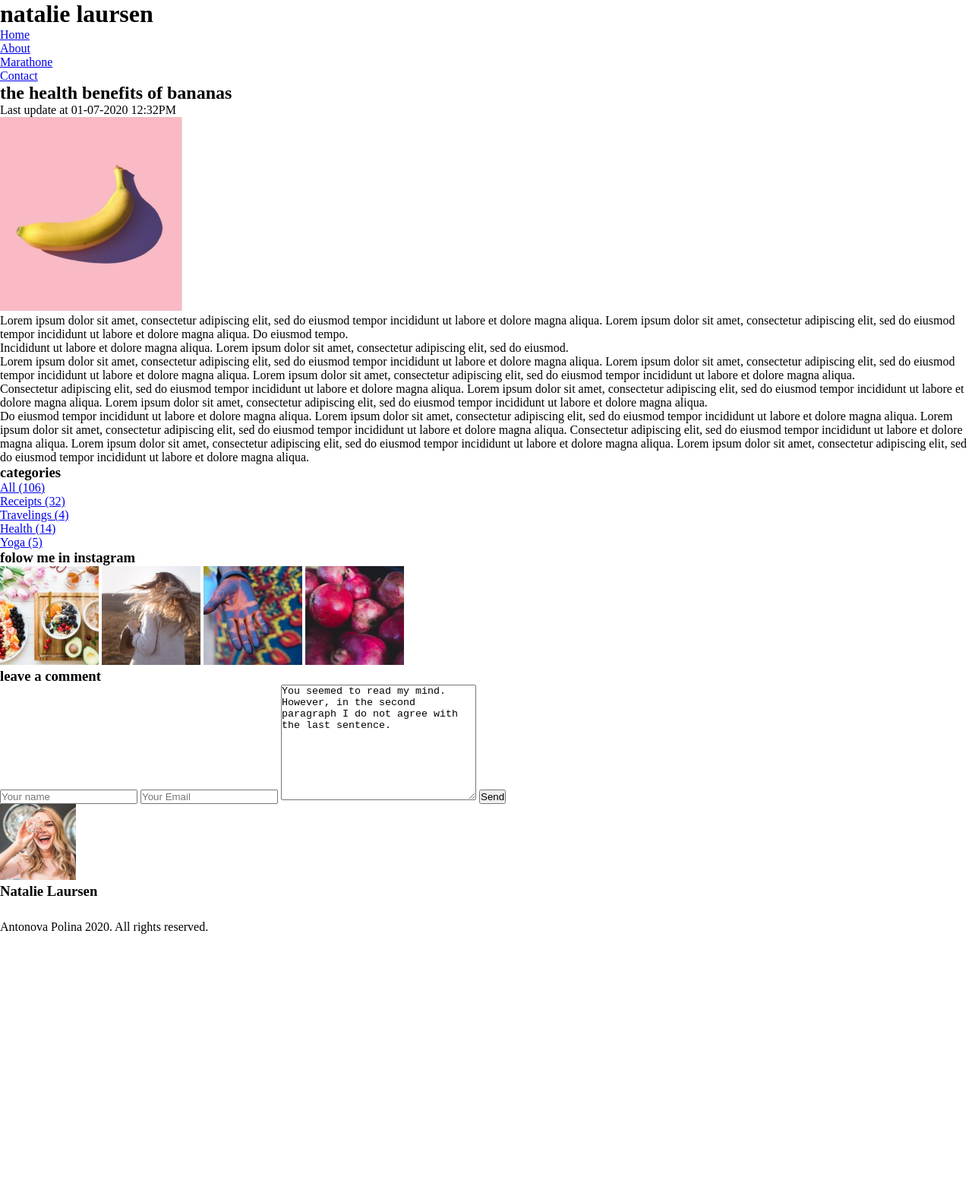
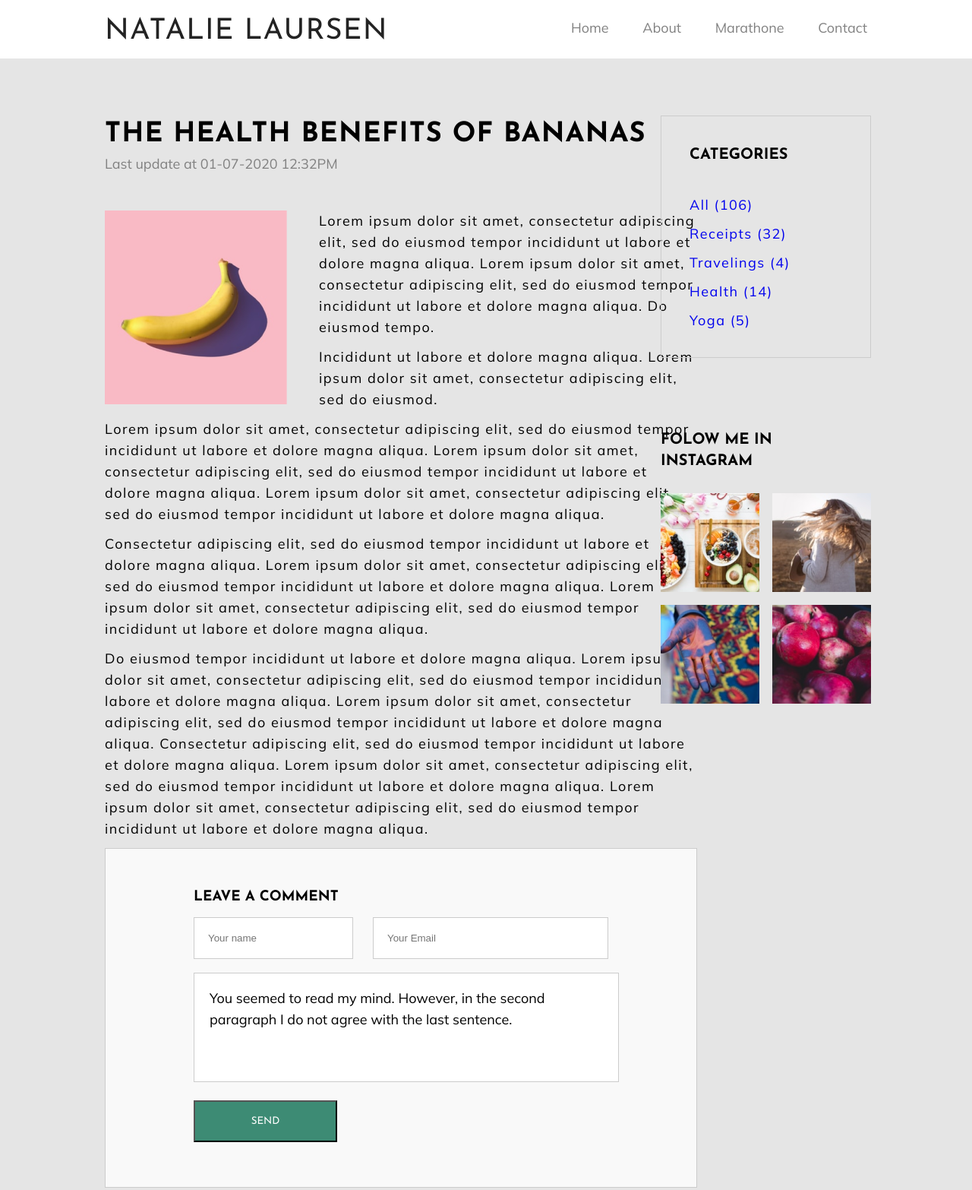
Before and after one commit to gulliish/homework, a plain HTML site: page index.html in a window 1280 px wide. Shown: the top 1566 px of the page at 76% size. Before the commit the page ends 1229 px from the top, so only its background shows below. Drawn offline with Linux system fonts and the light colour scheme.

Commit message:
Added sytles, modified base.css, modified index.html

```diff
--- a/base.css
+++ b/base.css
@@ -2,10 +2,13 @@
     --main-bg-color:  #E5E5E5;
     --second-bg-color: #f9f9f9;
     --footer-bg-color: #232323;
-    --title-color:#232323;
+    --first-title-color:#232323;
     --second-text-color: #818181;
     --title-style: 'Josefin Sans', sans-serif;
     --text-style:'Mulish', sans-serif;
+    --text-size: 18px;
+    --text-line-height:28px;
+    --main-border:1px solid #CCCCCC;
 }
 
 *{
@@ -14,11 +17,11 @@
     padding: 0;
 }
 body{
-
+    font-weight: 400;
 }
 ul, ol{
+    list-style: none;
+}
+a{
     text-decoration: none;
 }
-a{
-    text-transform: none;
-}
--- a/index.html
+++ b/index.html
@@ -19,47 +19,49 @@
         <h1 class="title header__title">natalie laursen</h1>
         <nav>
             <ul class="header__nav">
-                <li><a class="header__list" href="index.html">Home</a></li>
-                <li><a class="header__list" href="index.html">About</a></li>
-                <li><a class="header__list" href="index.html">Marathone</a></li>
-                <li><a class="header__list" href="index.html">Contact</a></li>
+                <li><a class="text header__list" href="index.html">Home</a></li>
+                <li><a class="text header__list" href="index.html">About</a></li>
+                <li><a class="text header__list" href="index.html">Marathone</a></li>
+                <li><a class="text header__list" href="index.html">Contact</a></li>
             </ul>
         </nav>
     </header>
-    <section class="section">
+    <section class="section main-section">
         <main class="main-content">
             <h1 class="title main-content__title">the health benefits of bananas</h1>
-            <p  class="text main-content__text">Last update at 01-07-2020 12:32PM</p>
-            <img src="./assets/first.png" alt="Banana">
-            <p class="text text-first">
+            <p  class="text main-content__paragraph">Last update at 01-07-2020 12:32PM</p>
+            <img class="main-content__img" src="./assets/first.png" alt="Banana">
+            <div>
+                <p class="text main-content__text">
                     Lorem ipsum dolor sit amet, consectetur adipiscing elit, sed do eiusmod tempor incididunt ut labore et dolore magna aliqua. Lorem ipsum dolor sit amet, consectetur adipiscing elit, sed do eiusmod tempor incididunt ut labore et dolore magna aliqua. Do eiusmod tempo.
                 </p>
-            <p class="text text-second">
+                <p class="text main-content__text">
                     Incididunt ut labore et dolore magna aliqua. Lorem ipsum dolor sit amet, consectetur adipiscing elit, sed do eiusmod.
                 </p>
-            <p class="text text-third ">
+                <p class="text main-content__text ">
                     Lorem ipsum dolor sit amet, consectetur adipiscing elit, sed do eiusmod tempor incididunt ut labore et dolore magna aliqua. Lorem ipsum dolor sit amet, consectetur adipiscing elit, sed do eiusmod tempor incididunt ut labore et dolore magna aliqua. Lorem ipsum dolor sit amet, consectetur adipiscing elit, sed do eiusmod tempor incididunt ut labore et dolore magna aliqua.
                 </p>
-            <p class="text text-fourth">
+                <p class="text main-content__text">
                     Consectetur adipiscing elit, sed do eiusmod tempor incididunt ut labore et dolore magna aliqua. Lorem ipsum dolor sit amet, consectetur adipiscing elit, sed do eiusmod tempor incididunt ut labore et dolore magna aliqua. Lorem ipsum dolor sit amet, consectetur adipiscing elit, sed do eiusmod tempor incididunt ut labore et dolore magna aliqua.
                 </p>
-            <p class="text text-fifth">
+                <p class="text main-content__text">
                     Do eiusmod tempor incididunt ut labore et dolore magna aliqua. Lorem ipsum dolor sit amet, consectetur adipiscing elit, sed do eiusmod tempor incididunt ut labore et dolore magna aliqua. Lorem ipsum dolor sit amet, consectetur adipiscing elit, sed do eiusmod tempor incididunt ut labore et dolore magna aliqua. Consectetur adipiscing elit, sed do eiusmod tempor incididunt ut labore et dolore magna aliqua. Lorem ipsum dolor sit amet, consectetur adipiscing elit, sed do eiusmod tempor incididunt ut labore et dolore magna aliqua. Lorem ipsum dolor sit amet, consectetur adipiscing elit, sed do eiusmod tempor incididunt ut labore et dolore magna aliqua.
                 </p>
+            </div>
         </main>
         <aside class="aside">
             <div>
+                <ul class="aside__nav">
                     <h3 class="title aside__title">categories</h3>
-                <ul class="aside__nav">
-                    <li><a class="aside__list" href="index.html">All (106)</a></li>
-                    <li><a class="aside__list" href="index.html">Receipts (32)</a></li>
-                    <li><a class="aside__list" href="index.html">Travelings (4)</a></li>
-                    <li><a class="aside__list" href="index.html">Health (14)</a></li>
-                    <li><a class="aside__list" href="index.html">Yoga (5)</a></li>
+                    <li><a class="text aside__list" href="index.html">All (106)</a></li>
+                    <li><a class="text aside__list" href="index.html">Receipts (32)</a></li>
+                    <li><a class="text aside__list" href="index.html">Travelings (4)</a></li>
+                    <li><a class="text aside__list" href="index.html">Health (14)</a></li>
+                    <li><a class="text aside__list" href="index.html">Yoga (5)</a></li>
                 </ul>
             </div>
             <div>
-                <h3 class="title aside__title-second">folow me in instagram</h3>
+                <h3 class="title aside__title">folow me in <br> instagram</h3>
                 <div class="aside__images">
                     <img src="./assets/second.png" alt="Fruits">
                     <img src="./assets/third.png" alt="Girl in sunset">
@@ -70,15 +72,15 @@
         </aside>
         <div class="comment-part">
             <h3 class="title commet-part__title">leave a comment</h3>
-            <input type="text" placeholder="Your name">
-            <input type="text" placeholder="Your Email">
-            <textarea name="" id="" cols="30" rows="10">You seemed to read my mind. However, in the second paragraph I do not agree with the last sentence.
+            <input class="input" type="text" placeholder="Your name">
+            <input class="input second-input" type="email" placeholder="Your Email">
+            <textarea class="textarea text" cols="40" rows="10">You seemed to read my mind. However, in the second paragraph I do not agree with the last sentence.
             </textarea>
-            <button class="btn">Send</button>
+            <button class="btn title">Send</button>
         </div>
     </section>
     <footer class="footer">
-        <section class="section footer__section">
+        <section class="footer__section-first">
             <img class="footer__img" src="./assets/Rectangle 36.png" alt="Profile photo">
         <h3 class="title footer__title">Natalie Laursen</h3>
         <div class="footer__content">
@@ -89,8 +91,8 @@
             <img src="./assets/Vector (14).png" alt="Pinteres icon">
         </div>
         </section>
-        <section class="section footer__section">
-            <p>Antonova Polina 2020. All rights reserved. </p>
+        <section class="footer__section-second">
+            <p class="text section-second__text">Antonova Polina 2020. All rights reserved. </p>
         </section>
     </footer>
 </body>
--- a/style.css
+++ b/style.css
@@ -0,0 +1,167 @@
+.header, .section {
+    width: 100vw;
+    padding: 23px 138px 23px 138px;
+}
+.header{
+    height: 77px;
+    display: flex;
+    justify-content: space-between;
+}
+.title {
+    text-transform: uppercase;
+    font-family: var(--title-style);
+}
+.text {
+    font-family: var(--text-style);
+    font-size: var(--text-size);
+    line-height: var(--text-line-height);
+}
+.header__title {
+    color: var(--first-title-color);
+    font-size: 38px;
+    line-height: 38px;
+    letter-spacing: 1.1px;
+    font-weight: 400;
+}
+.header__nav {
+    width: 390px;
+    display: flex;
+    justify-content: space-between;
+    align-items: center;
+}
+.header__list {
+    color: var(--second-text-color);
+}
+.main-section {
+    background-color: var(--main-bg-color);
+    padding: 75px 138px 100px 138px;
+    position: relative;
+}
+.main-content,.comment-part {
+    width: 780px;
+}
+.main-content__title {
+    font-style: var(--title-style);
+    font-weight: 700;
+    font-size: 36px;
+    line-height: 50px;
+    letter-spacing: 1.1px;
+    font-feature-settings: 'pnum' on, 'lnum' on;
+}
+.main-content__img{
+    float: left;
+    margin: 0 42px 17px 0;
+}
+
+.main-content__paragraph {
+    color: var(--second-text-color);
+    margin-bottom: 47px;
+}
+.main-content__text{
+    margin-bottom: 11px;
+    letter-spacing: 1.5px;
+}
+.aside {
+    position: absolute;
+    width: 280px;
+    height: 100%;
+    top: 75px;
+    right: 130px;
+}
+.aside__nav {
+    width: 277px;
+    height: 319px;
+    border: 1px solid  #CCCCCC;
+    display: flex;
+    flex-direction: column;
+    gap: 10px;
+    padding: 37px 36px 37px 37px;
+    margin-bottom: 94px;
+}
+.aside__title {
+    font-weight: 700;
+    font-size: 20px;
+    line-height: 28px;
+    margin-bottom: 28px;
+}
+.aside__list {
+    letter-spacing: 1.5px;
+}
+.aside__images {
+    display: flex;
+    flex-wrap: wrap;
+    gap: 17px;
+}
+.comment-part {
+    height: 447px;
+    background-color: var(--second-bg-color);
+    border: var(--main-border);
+    padding: 54px 116px 64px 116px;
+}
+.input{
+    width: 210px;
+    height: 55px;
+    margin: 17px 0 18px 0;
+    padding-left: 18px;
+    border: var(--main-border);
+}
+.second-input{
+    margin-left: 22px;
+    width: 310px;
+    height: 55px;
+}
+.textarea{
+    width: 560px;
+    height: 144px;
+    border: var(--main-border);
+    resize: none;
+    padding: 19px 20px 19px 20px;
+    margin-bottom: 20px;
+}
+.btn {
+    color: #ffffff;
+    background: #3D8B74;
+    width: 189px;
+    height: 55px;
+}
+.footer__section-first {
+    background-color: var(--footer-bg-color);
+    width: 100vw;
+    height: 385px;
+    display: flex;
+    flex-direction: column;
+    align-items: center;
+    padding: 38px 0 45px 0;
+}
+.footer__section-second{
+    background-color: #323232;
+    width: 100vw;
+    height: 92px;
+    padding: 37px 0 35px 0;
+}
+.footer__img {
+    width: 100px;
+    height: 100px;
+    border-radius: 50%;
+}
+.footer__title {
+    color: #ffffff;
+    font-weight: 400;
+    font-size: 38px;
+    line-height: 38px;
+    letter-spacing: 1.1px;
+    text-align: center;
+    margin: 28px 0 28px 0;
+}
+.footer__content {
+    display: flex;
+    width: 190px;
+    justify-content: space-between;
+}
+.section-second__text{
+    color: #ffffff;
+    text-align: center;
+    font-size: 16px;
+    line-height: 20px;
+    letter-spacing: 1.5px;
+}
```
Lines whose indentation alone changed are shown as unchanged.
